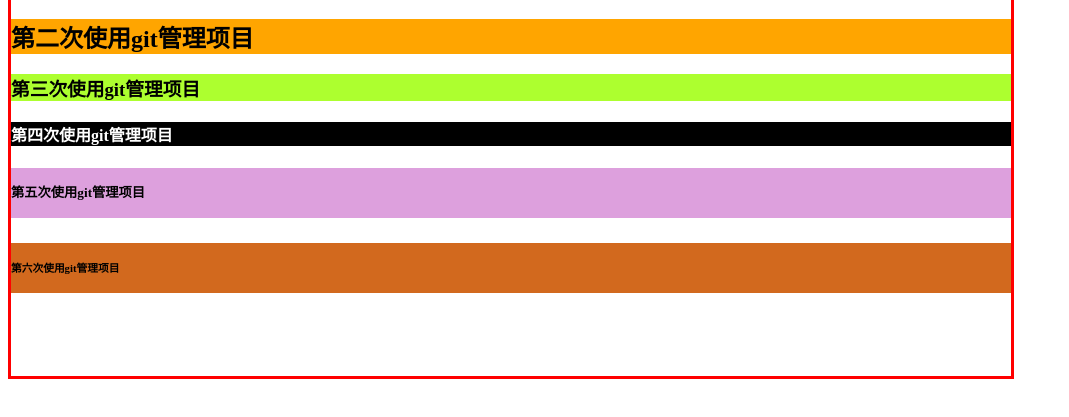
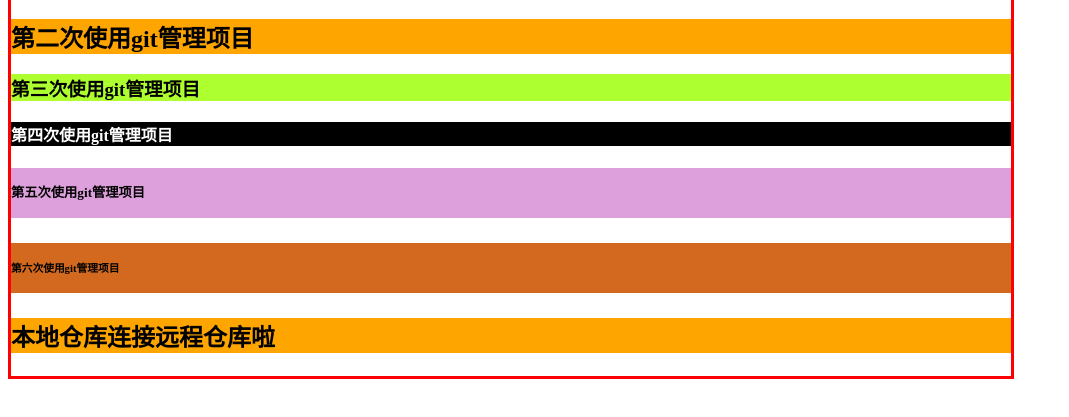
Before and after one commit to dkl0701/2303NB, a plain HTML site: page index.html in a window 1280 px wide. Shown: the part 135-552 px from the top of the page, without its empty margins (0-1069 px from the left). Drawn offline with Linux system fonts and the light colour scheme.

Commit message:
本地仓库去找远程仓库啦，又来了一个h2

```diff
--- a/index.html
+++ b/index.html
@@ -14,6 +14,7 @@
       <h4>第四次使用git管理项目</h4>
       <h5>第五次使用git管理项目</h5>
       <h6>第六次使用git管理项目</h6>
+      <h2>本地仓库连接远程仓库啦</h2>
     </div>
   </body>
 </html>
```
